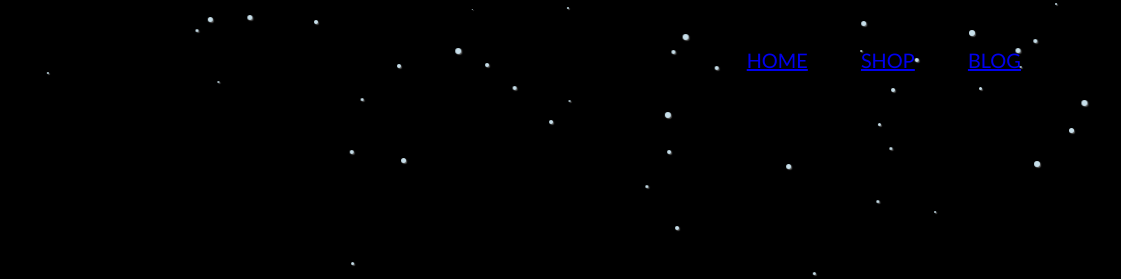
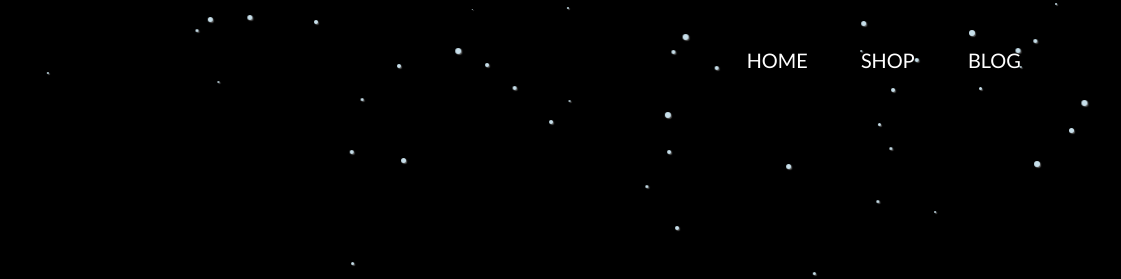
Before and after one commit to treysharpe16/startup1, a plain HTML site: page index.html in a window 1280 px wide. Shown: the top 279 px of the page, 159-1280 px from the left. Drawn offline with Linux system fonts and the light colour scheme; animation ran at ten frames a second.

Commit message:
Fixed Links

```diff
--- a/MASK.css
+++ b/MASK.css
@@ -1,6 +1,12 @@
 html {
     scroll-behavior: smooth;
   }
+
+  a {
+    color: White;
+    text-decoration: none;
+    cursor: auto;
+   }
 
   body {
     font-family: "Lato", sans-serif;
```
